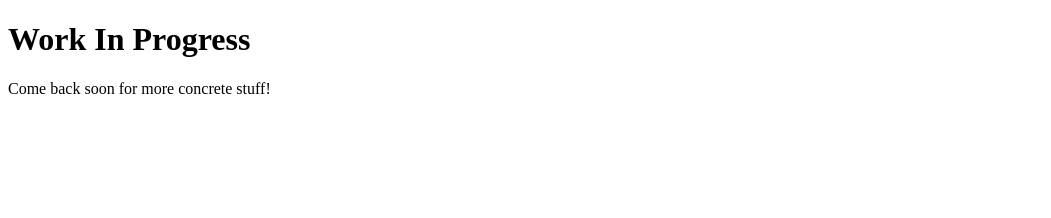
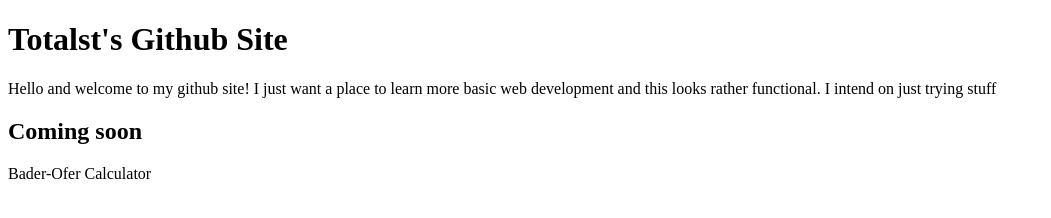
Before and after one commit to totalst/totalst.github.io, a plain HTML site: page index.html in a window 1280 px wide. Shown: the whole page, without its empty margins (0-1051 px from the left). Drawn offline with Linux system fonts and the light colour scheme.

Commit message:
Initial Contents

```diff
--- a/index.html
+++ b/index.html
@@ -1,7 +1,12 @@
 <!DOCTYPE html>
   <html>
+    <head>
+      <link rel="stylesheet" href="index.css">
+    </head>
     <body>
-      <h1>Work In Progress</h1>
-      <p>Come back soon for more concrete stuff!</p>
+      <h1>Totalst's Github Site</h1>
+      <p>Hello and welcome to my github site! I just want a place to learn more basic web development and this looks rather functional. I intend on just trying stuff</p>
+      <h2>Coming soon</h2>
+      <p>Bader-Ofer Calculator</p>
     </body>
 </html>
```
